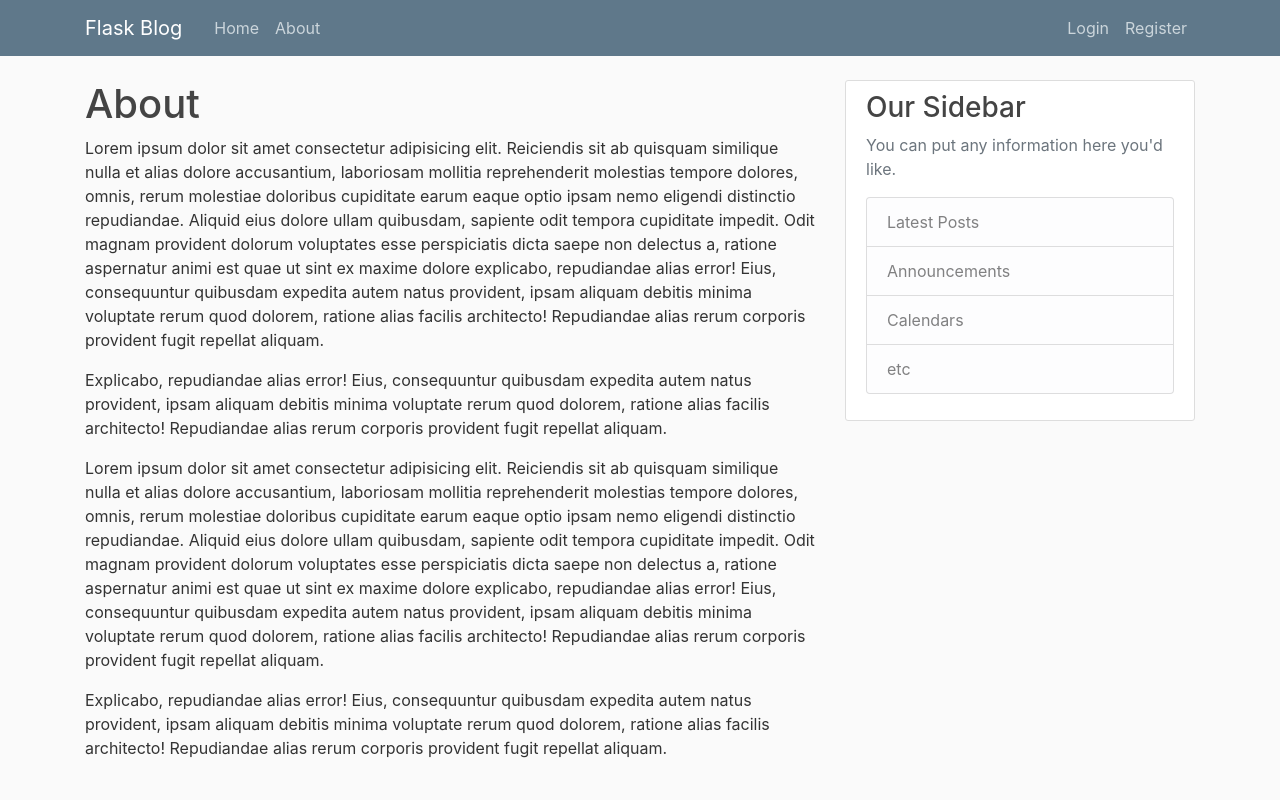
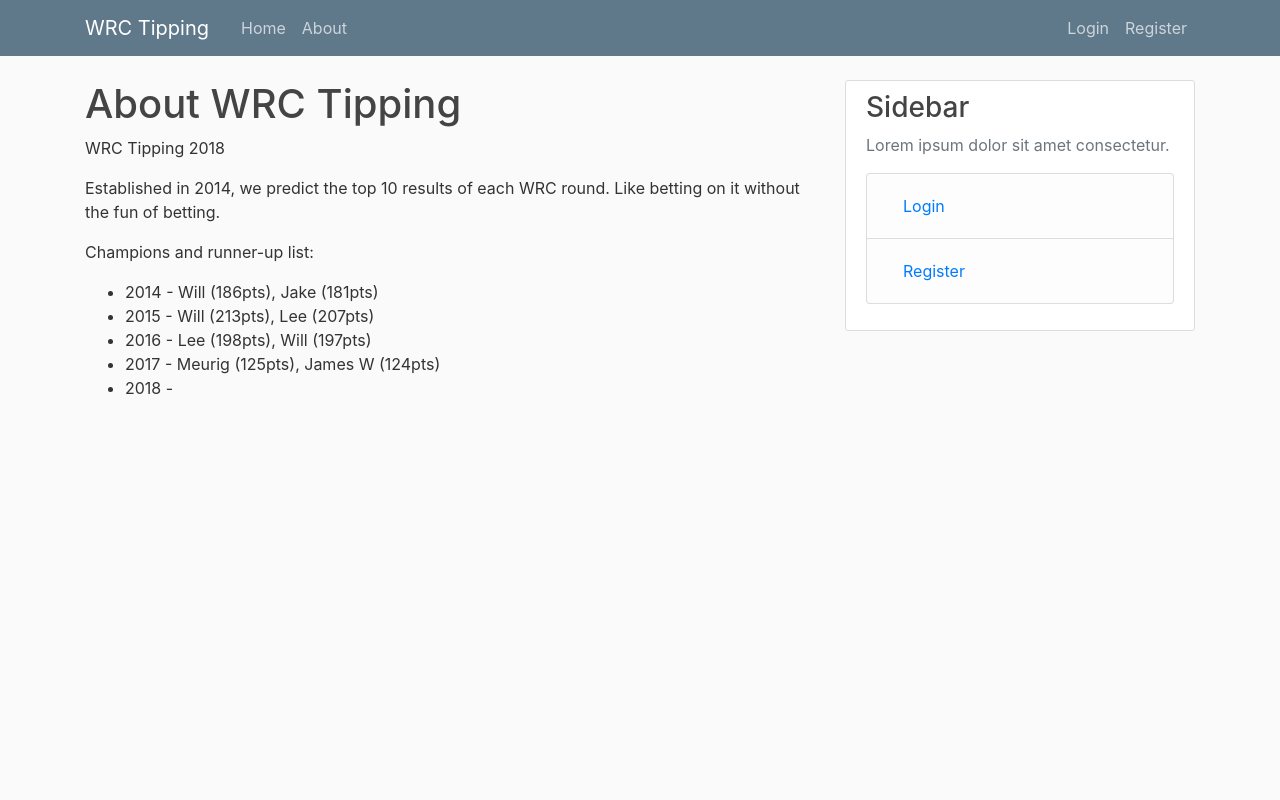
Before and after one commit to dmturner/wrc-tipping-site, a Flask app: page /about in a window 1280 px wide. Run offline with Flask 2, Linux system fonts and the light colour scheme; some libraries are stand-ins or nearby versions.

Commit message:
edit about text

```diff
--- a/flasksite/templates/about.html
+++ b/flasksite/templates/about.html
@@ -1,32 +1,18 @@
 {% extends "layout.html" %}
 {% block content %}
-<h1>About</h1>
-<p>
-  Lorem ipsum dolor sit amet consectetur adipisicing elit. Reiciendis sit ab quisquam similique nulla et alias dolore accusantium,
-  laboriosam mollitia reprehenderit molestias tempore dolores, omnis, rerum molestiae doloribus cupiditate earum eaque optio
-  ipsam nemo eligendi distinctio repudiandae. Aliquid eius dolore ullam quibusdam, sapiente odit tempora cupiditate impedit.
-  Odit magnam provident dolorum voluptates esse perspiciatis dicta saepe non delectus a, ratione aspernatur animi est quae
-  ut sint ex maxime dolore explicabo, repudiandae alias error! Eius, consequuntur quibusdam expedita autem natus provident,
-  ipsam aliquam debitis minima voluptate rerum quod dolorem, ratione alias facilis architecto! Repudiandae alias rerum corporis
-  provident fugit repellat aliquam.
-</p>
-<p>
-  Explicabo, repudiandae alias error! Eius, consequuntur quibusdam expedita autem natus provident,
-  ipsam aliquam debitis minima voluptate rerum quod dolorem, ratione alias facilis architecto! Repudiandae alias rerum corporis
-  provident fugit repellat aliquam.
-</p>
-<p>
-  Lorem ipsum dolor sit amet consectetur adipisicing elit. Reiciendis sit ab quisquam similique nulla et alias dolore accusantium,
-  laboriosam mollitia reprehenderit molestias tempore dolores, omnis, rerum molestiae doloribus cupiditate earum eaque optio
-  ipsam nemo eligendi distinctio repudiandae. Aliquid eius dolore ullam quibusdam, sapiente odit tempora cupiditate impedit.
-  Odit magnam provident dolorum voluptates esse perspiciatis dicta saepe non delectus a, ratione aspernatur animi est quae
-  ut sint ex maxime dolore explicabo, repudiandae alias error! Eius, consequuntur quibusdam expedita autem natus provident,
-  ipsam aliquam debitis minima voluptate rerum quod dolorem, ratione alias facilis architecto! Repudiandae alias rerum corporis
-  provident fugit repellat aliquam.
-</p>
-<p>
-  Explicabo, repudiandae alias error! Eius, consequuntur quibusdam expedita autem natus provident,
-  ipsam aliquam debitis minima voluptate rerum quod dolorem, ratione alias facilis architecto! Repudiandae alias rerum corporis
-  provident fugit repellat aliquam.
-</p>
+<h1>About WRC Tipping</h1>
+
+<p>WRC Tipping 2018</p>
+
+<p>Established in 2014, we predict the top 10 results of each WRC round. Like betting on it without the fun of betting.</p>
+
+<p>Champions and runner-up list:</p>
+
+<ul>
+  <li>2014 - Will (186pts), Jake (181pts)</li>
+  <li>2015 - Will (213pts), Lee (207pts)</li>
+  <li>2016 - Lee (198pts), Will (197pts)</li>
+  <li>2017 - Meurig (125pts), James W (124pts)</li>
+  <li>2018 - </li>
+</ul>
 {% endblock content %}
--- a/flasksite/templates/layout.html
+++ b/flasksite/templates/layout.html
@@ -8,16 +8,16 @@
     crossorigin="anonymous">
   <link rel="stylesheet" type="text/css" media="screen" href="{{ url_for('static', filename='main.css') }}" />
   {% if title %}
-  <title>Flask Blog - {{ title }}</title>
+  <title>WRC Tipping - {{ title }}</title>
   {% else %}
-  <title>Flask Blog</title>
+  <title>WRC Tipping</title>
   {% endif %}
 </head>
 <body>
     <header class="site-header">
         <nav class="navbar navbar-expand-md navbar-dark bg-steel fixed-top">
           <div class="container">
-            <a class="navbar-brand mr-4" href="{{ url_for('home') }}">Flask Blog</a>
+            <a class="navbar-brand mr-4" href="{{ url_for('home') }}">WRC Tipping</a>
             <button class="navbar-toggler" type="button" data-toggle="collapse" data-target="#navbarToggle" aria-controls="navbarToggle" aria-expanded="false" aria-label="Toggle navigation">
               <span class="navbar-toggler-icon"></span>
             </button>
@@ -57,13 +57,27 @@
             </div>
             <div class="col-md-4">
               <div class="content-section">
-                <h3>Our Sidebar</h3>
-                <p class='text-muted'>You can put any information here you'd like.
+                <h3>Sidebar</h3>
+                <p class='text-muted'>Lorem ipsum dolor sit amet consectetur.
                   <ul class="list-group">
-                    <li class="list-group-item list-group-item-light">Latest Posts</li>
-                    <li class="list-group-item list-group-item-light">Announcements</li>
-                    <li class="list-group-item list-group-item-light">Calendars</li>
-                    <li class="list-group-item list-group-item-light">etc</li>
+                    {% if current_user.is_authenticated %}
+                      <li class="list-group-item list-group-item-light">
+                          <a class="nav-item nav-link" href="{{ url_for('tips') }}">Pick tips</a>
+                      </li>
+                      <li class="list-group-item list-group-item-light">
+                          <a class="nav-item nav-link" href="{{ url_for('account') }}">Account</a>
+                      </li>
+                      <li class="list-group-item list-group-item-light">
+                          <a class="nav-item nav-link" href="{{ url_for('logout') }}">Logout</a>
+                      </li>
+                    {% else %}
+                      <li class="list-group-item list-group-item-light">
+                          <a class="nav-item nav-link" href="{{ url_for('login') }}">Login</a>
+                      </li>
+                      <li class="list-group-item list-group-item-light">
+                          <a class="nav-item nav-link" href="{{ url_for('register') }}">Register</a>
+                      </li>
+                    {% endif %}
                   </ul>
                 </p>
               </div>
```
Also changed, not shown: flasksite/site.db.
